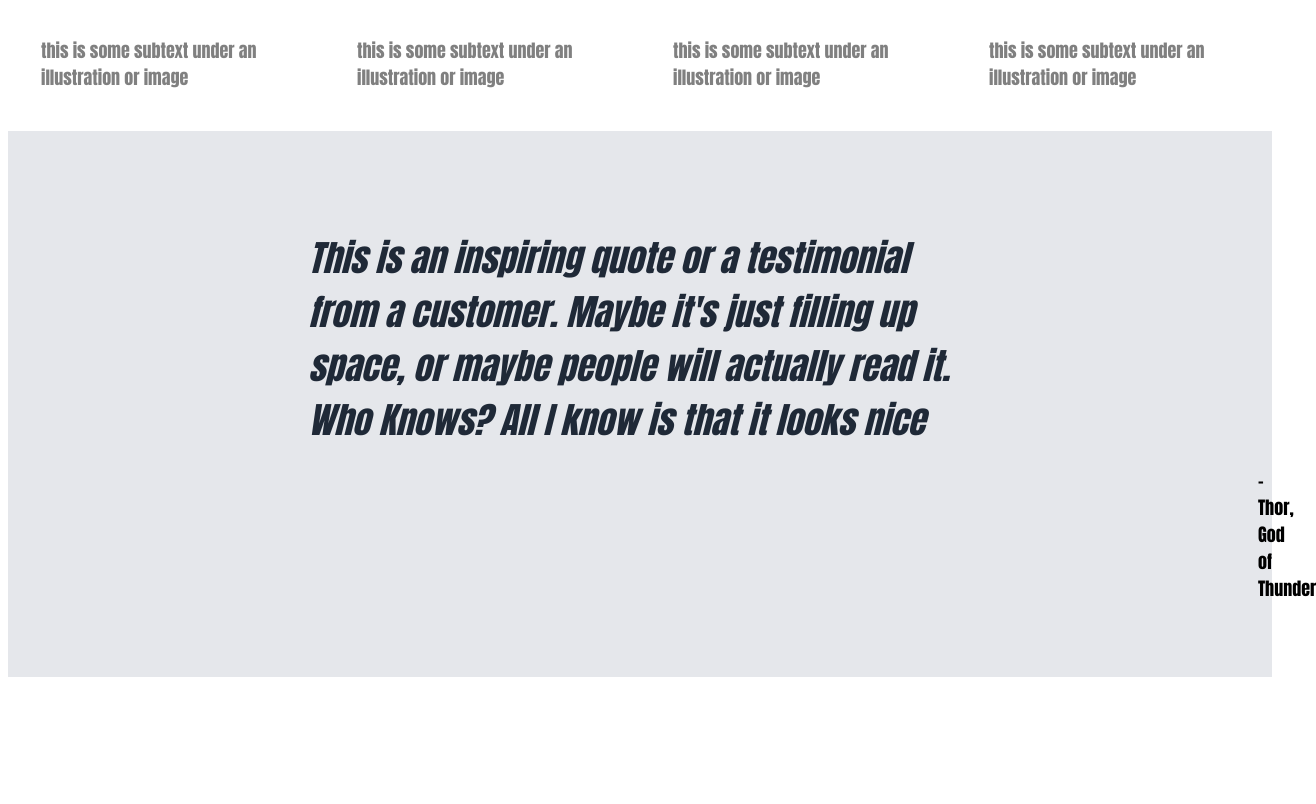
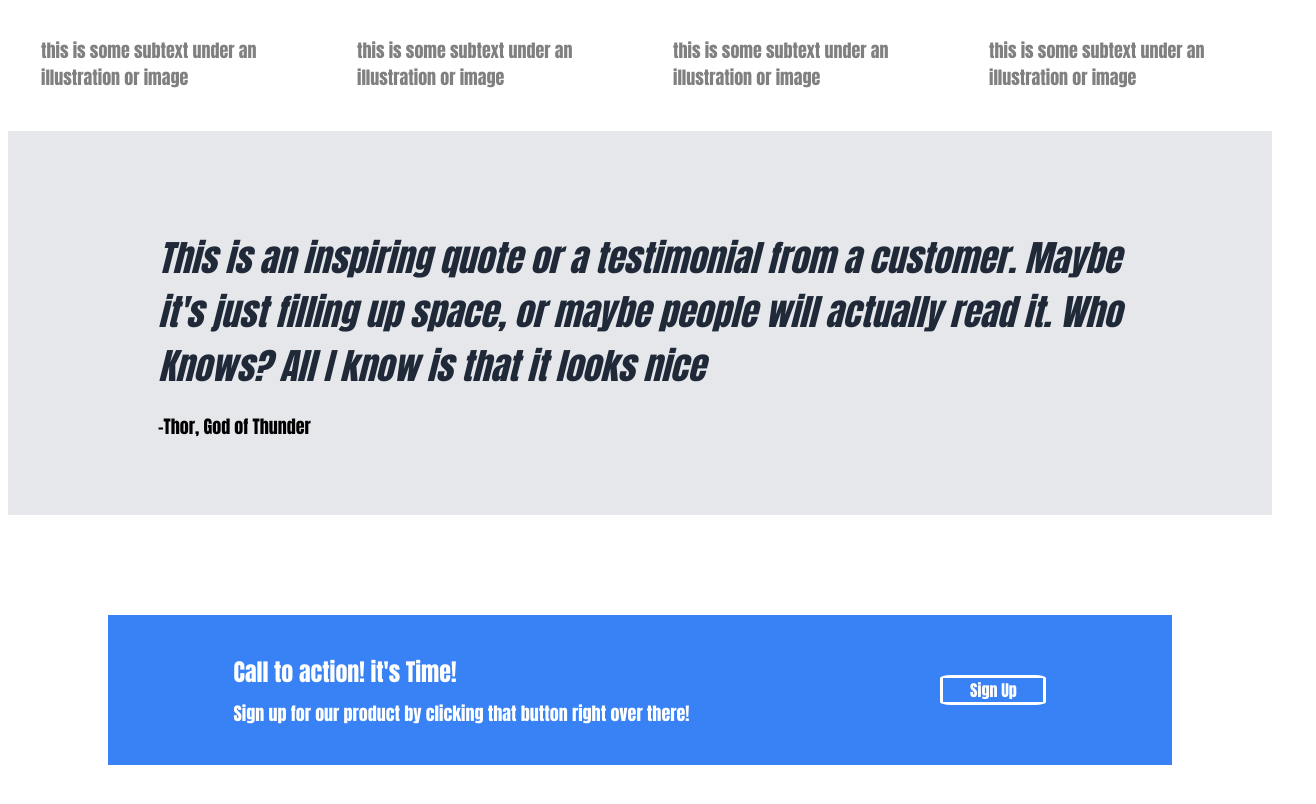
Before and after one commit to Jackspence49/landing-page, a plain HTML site: page index.html in a window 1280 px wide. Shown: the part 686-1490 px from the top of the page, 1316 px wide, since content can reach past the window. Before the commit the page ends 1371 px from the top, so only its background shows below. Drawn offline with Linux system fonts and the light colour scheme.

Commit message:
finished up the footer of the website: adding text and creating the button

```diff
--- a/index.css
+++ b/index.css
@@ -128,21 +128,68 @@
     background-color: #e5e7EB;
     display: flex;
     flex-direction: column;
+    padding-left: 150px;
+    padding-right: 150px;
+    padding-top: 100px;
+    width: auto;
+
 }
 
 .Quote {
     font-size: 36px;
     font-style: italic;
     color: #1F2937;
-    padding-left: 300px;
-    padding-top: 100px;
-    padding-right: 300px;
+
 }
 
 .who {
     font-weight: bolder;
     font-size: 18px;
     padding-top: 20px;
-    padding-left: 1250px;
+    padding-left: auto ;
     padding-bottom: 75px;
 }
+
+/* Fourth Portion */
+
+.footer {
+    display: flex;
+    flex-direction: row;
+    background-color: #3882f6;
+    margin: 100px;
+    height: 150px;
+    width: auto;
+    justify-content: space-around;
+    align-items: center;
+
+}
+
+.text {
+    color: white;
+    display: flex;
+    flex-direction: column;
+
+}
+
+.call  {
+    font-weight: bolder;
+    font-size: 24px;
+    padding-bottom: 10px;
+}
+
+.click {
+font-size: 18px;
+}
+
+.button2 {
+    background-color: #3882f6;
+    border: 3px solid white;
+    color: white;
+    font: 24px;
+    border-radius: 10%;
+    width: 100px;
+    height: auto;
+    text-align: center;
+    font-weight: bold;
+
+}
--- a/index.html
+++ b/index.html
@@ -45,7 +45,13 @@
                 <div class="Quote"> This is an inspiring quote or a testimonial from a customer.  Maybe it's just filling up space, or maybe people will actually read it.  Who Knows?  All I know is that it looks nice</div>
                 <div class="who">-Thor, God of Thunder</div>
             </div>
-            <div class="footer"></div>
+            <div class="footer">
+                <div class="text">
+                    <div class="call">Call to action! it's Time!</div>
+                    <div class="click">Sign up for our product by clicking that button right over there!</div>
+                </div>
+                <div class="button2">Sign Up</div>
+            </div>
         </div>
     </body>
 </html>
```
